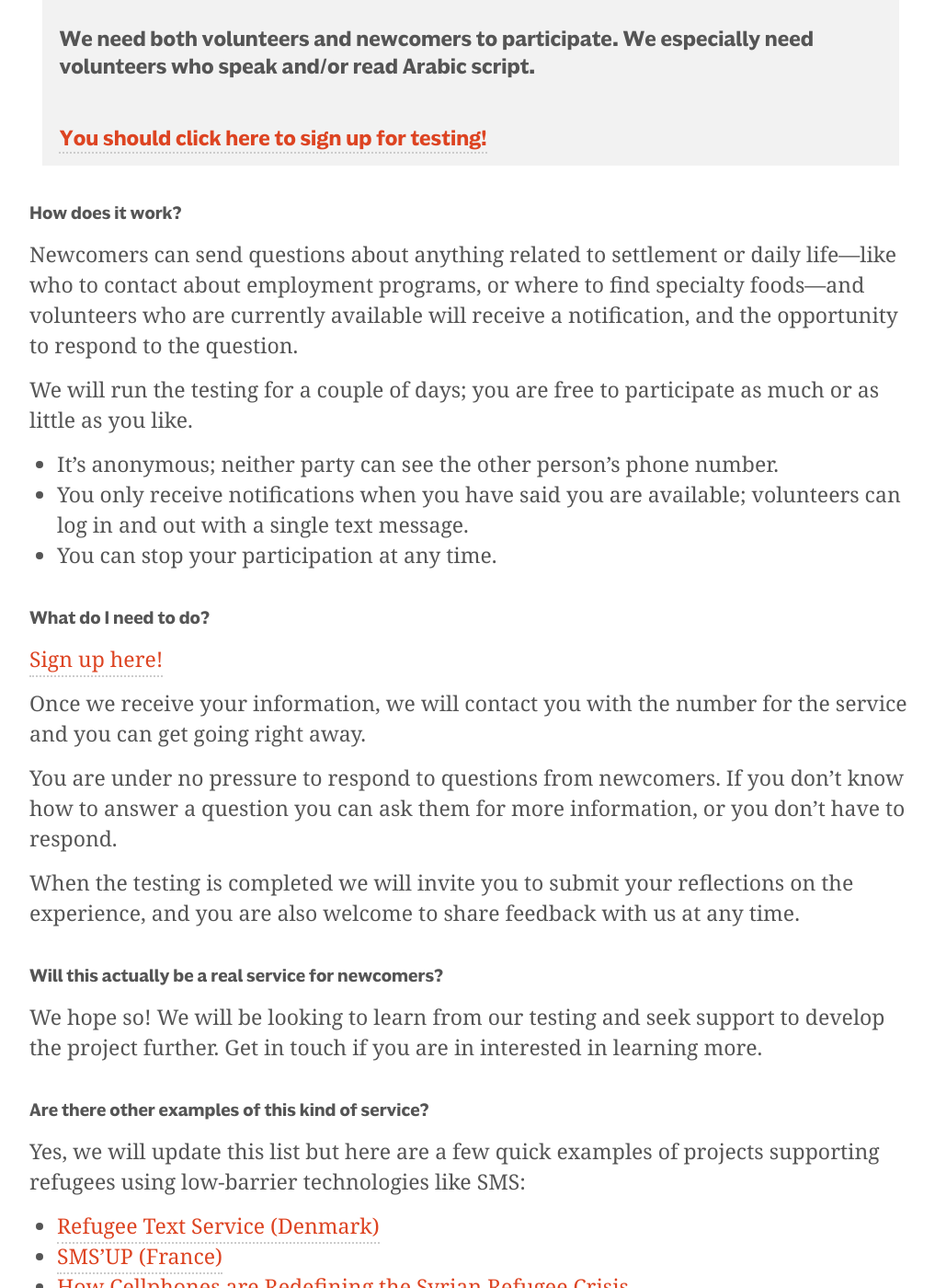
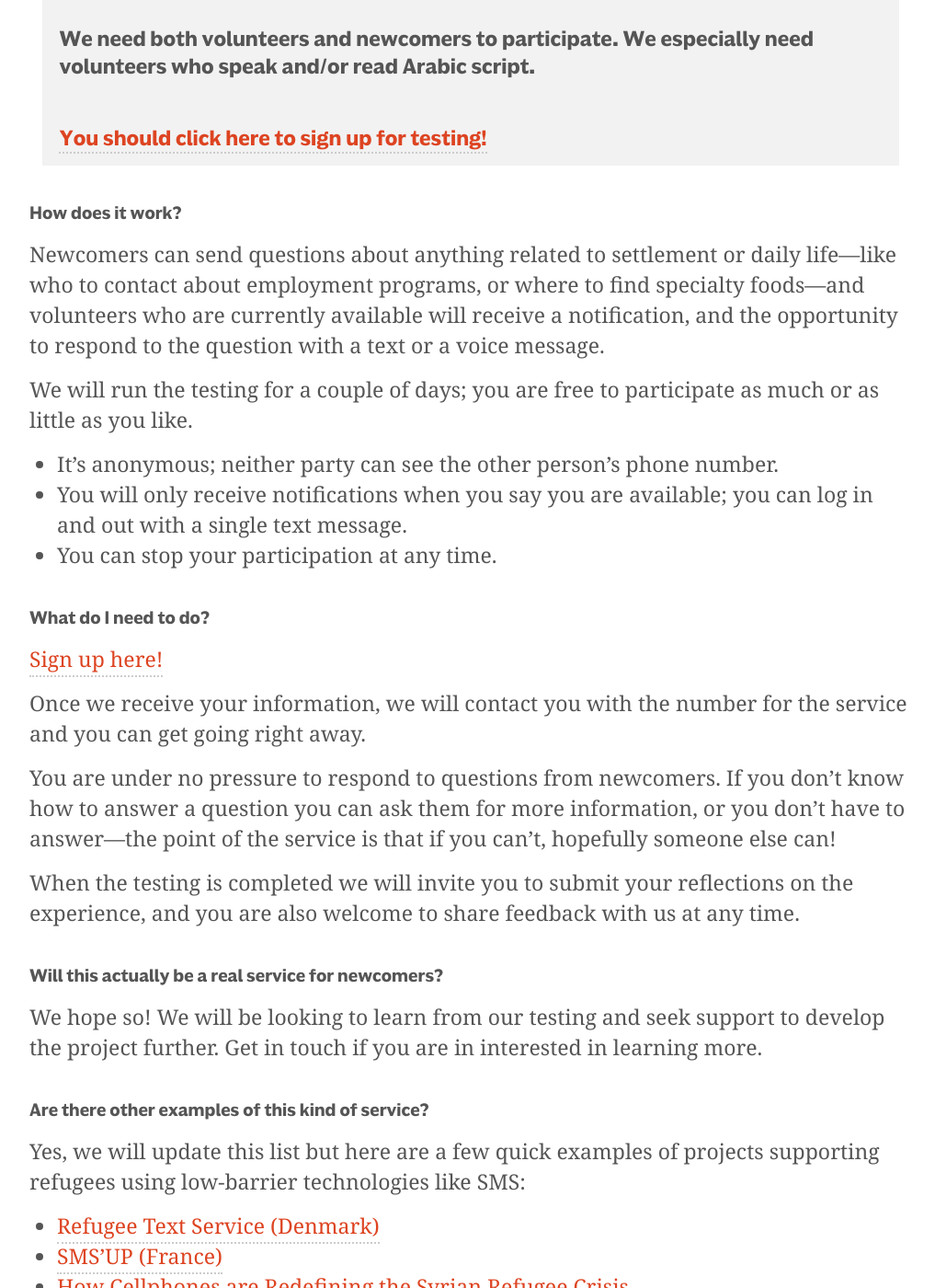
Before and after one commit to antlersanchors/antlersanchors.github.io, a Jekyll site: the page built from _portfolio/messaging-service-for-newcomers.md, in a window 1280 px wide and 1400 px high, scrolled down 489 px. Shown: the whole window at 92% size, without its empty margins (128-1145 px from the left). Built offline with Jekyll 4.4.1, drawn with Linux system fonts in a browser that asks for light colours; nearby versions of some CDN libraries; some web fonts are replaced.

Commit message:
few more copy tweaks

```diff
--- a/_portfolio/messaging-service-for-newcomers.md
+++ b/_portfolio/messaging-service-for-newcomers.md
@@ -14,12 +14,12 @@ We’ve been developing a service to connect refugee newcomers to volunteers via
 
 ### How does it work?
 
-Newcomers can send questions about anything related to settlement or daily life—like who to contact about employment programs, or where to find specialty foods—and volunteers who are currently available will receive a notification, and the opportunity to respond to the question.
+Newcomers can send questions about anything related to settlement or daily life—like who to contact about employment programs, or where to find specialty foods—and volunteers who are currently available will receive a notification, and the opportunity to respond to the question with a text or a voice message.
 
 We will run the testing for a couple of days; you are free to participate as much or as little as you like.
 
 * It’s anonymous; neither party can see the other person’s phone number.
-* You only receive notifications when you have said you are available; volunteers can log in and out with a single text message.
+* You will only receive notifications when you say you are available; you can log in and out with a single text message.
 * You can stop your participation at any time.
 
 ### What do I need to do?
@@ -28,7 +28,7 @@ We will run the testing for a couple of days; you are free to participate as muc
 
 Once we receive your information, we will contact you with the number for the service and you can get going right away.
 
-You are under no pressure to respond to questions from newcomers. If you don’t know how to answer a question you can ask them for more information, or you don’t have to respond.
+You are under no pressure to respond to questions from newcomers. If you don’t know how to answer a question you can ask them for more information, or you don’t have to answer—the point of the service is that if you can’t, hopefully someone else can!
 
 When the testing is completed we will invite you to submit your reflections on the experience, and you are also welcome to share feedback with us at any time.
 
```
